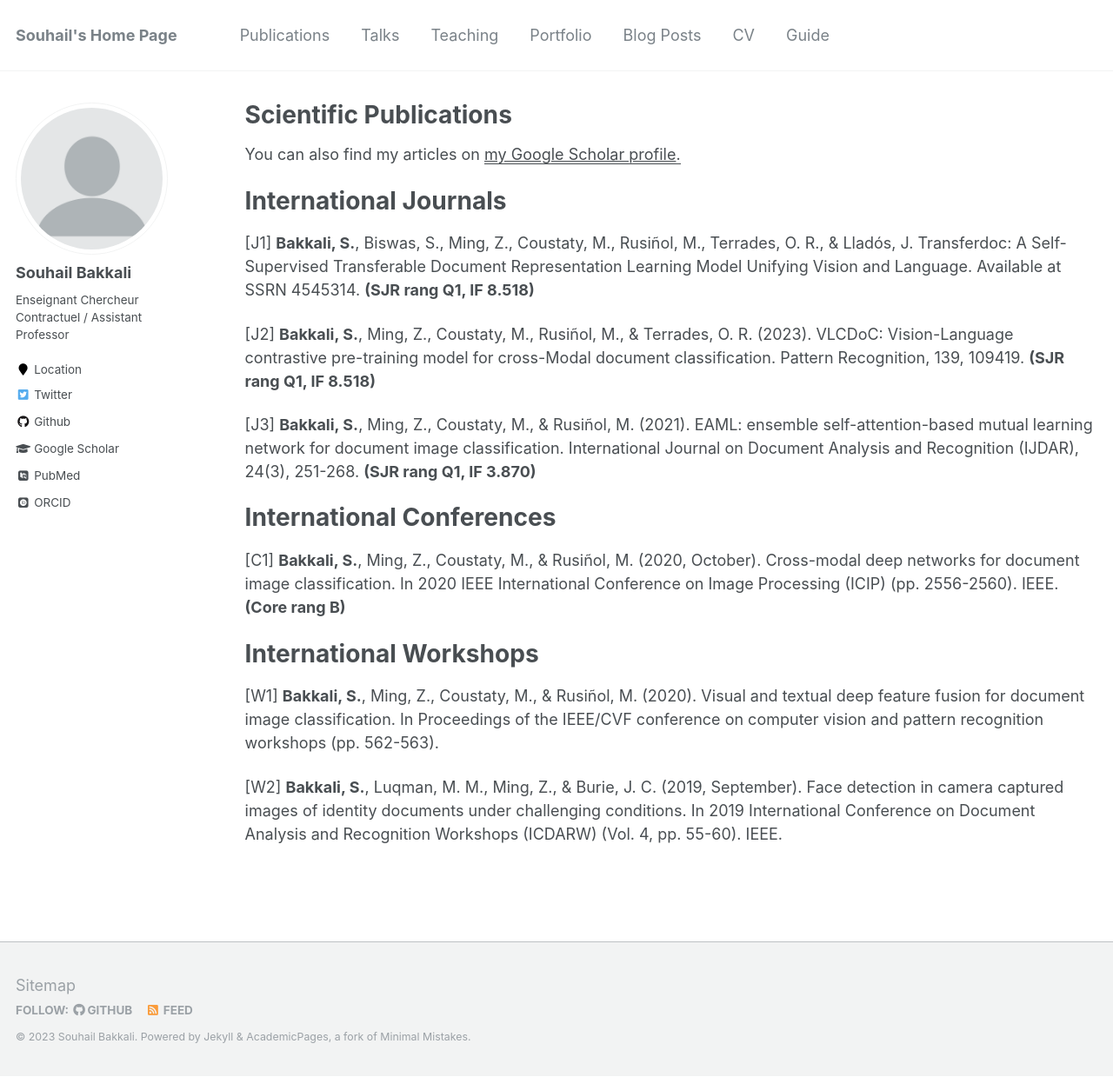
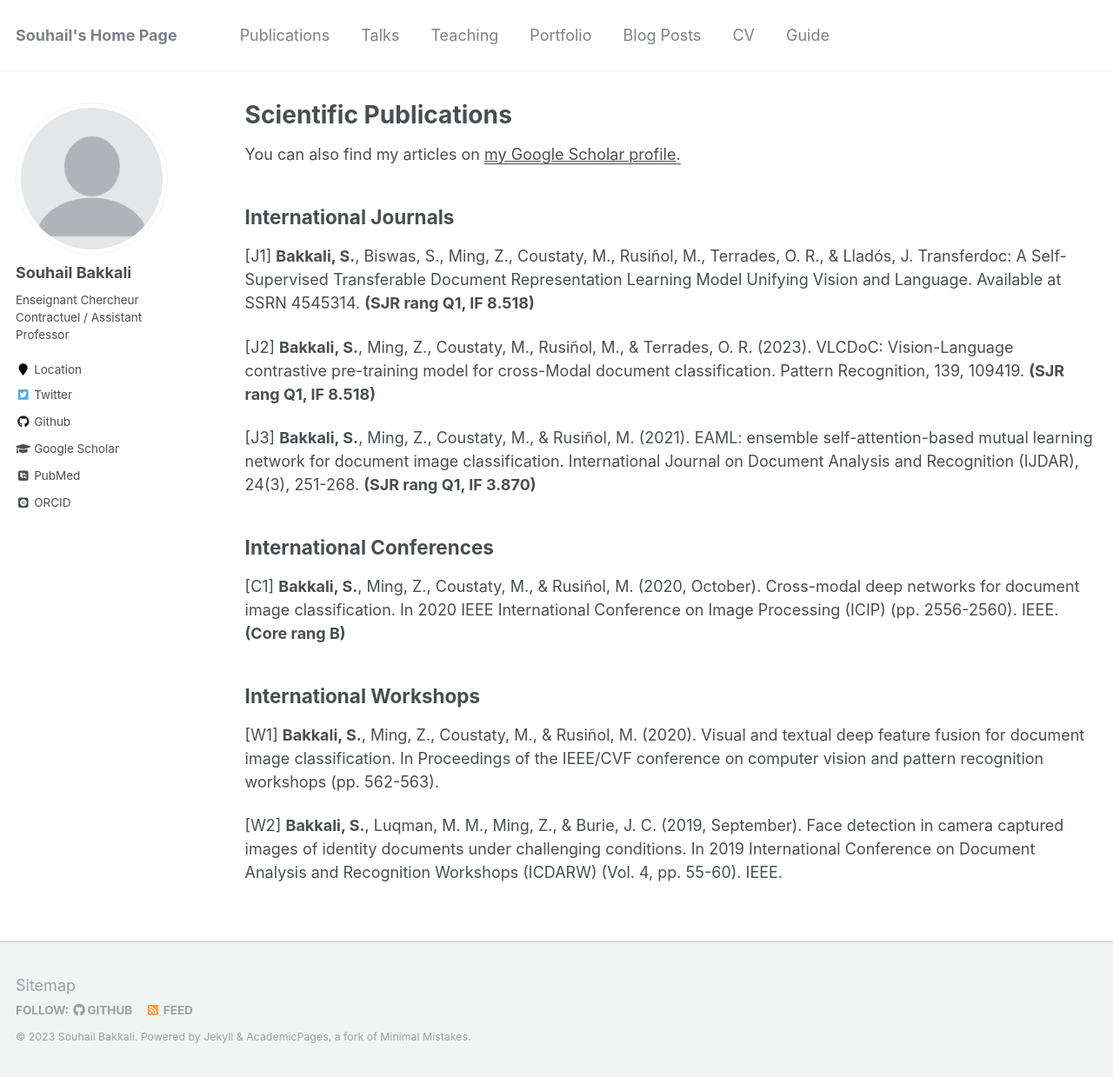
Before and after one commit to Sbakkalii/Sbakkalii.github.io, a Jekyll site: the page built from _publications/scientific-publications.md, in a window 1280 px wide and 1239 px high. Shown: the whole window at 87% size. Built offline with Jekyll 4.4.1, drawn with Linux system fonts in a browser that asks for light colours; some web fonts are replaced.

```diff
--- a/_publications/scientific-publications.md
+++ b/_publications/scientific-publications.md
@@ -10,7 +10,7 @@ redirect_from:
 {% include base_path %}
 You can also find my articles on <u><a href="https://scholar.google.com/citations?user=gO_Q48IAAAAJ&hl=fr">my Google Scholar profile</a>.</u>
 
-# **International Journals**
+## **International Journals**
 
 [J1] **Bakkali, S.**, Biswas, S., Ming, Z., Coustaty, M., Rusiñol, M., Terrades, O. R., & Lladós, J. Transferdoc: A Self-Supervised Transferable Document Representation Learning Model Unifying Vision and Language. Available at SSRN 4545314. **(SJR rang Q1, IF 8.518)**
 
@@ -18,11 +18,11 @@ You can also find my articles on <u><a href="https://scholar.google.com/citation
 
 [J3] **Bakkali, S.**, Ming, Z., Coustaty, M., & Rusiñol, M. (2021). EAML: ensemble self-attention-based mutual learning network for document image classification. International Journal on Document Analysis and Recognition (IJDAR), 24(3), 251-268. **(SJR rang Q1, IF 3.870)**
 
-# **International Conferences**
+## **International Conferences**
 
 [C1] **Bakkali, S.**, Ming, Z., Coustaty, M., & Rusiñol, M. (2020, October). Cross-modal deep networks for document image classification. In 2020 IEEE International Conference on Image Processing (ICIP) (pp. 2556-2560). IEEE. **(Core rang B)**
 
-# **International Workshops**
+## **International Workshops**
 
 [W1] **Bakkali, S.**, Ming, Z., Coustaty, M., & Rusiñol, M. (2020). Visual and textual deep feature fusion for document image classification. In Proceedings of the IEEE/CVF conference on computer vision and pattern recognition workshops (pp. 562-563).
 
```
